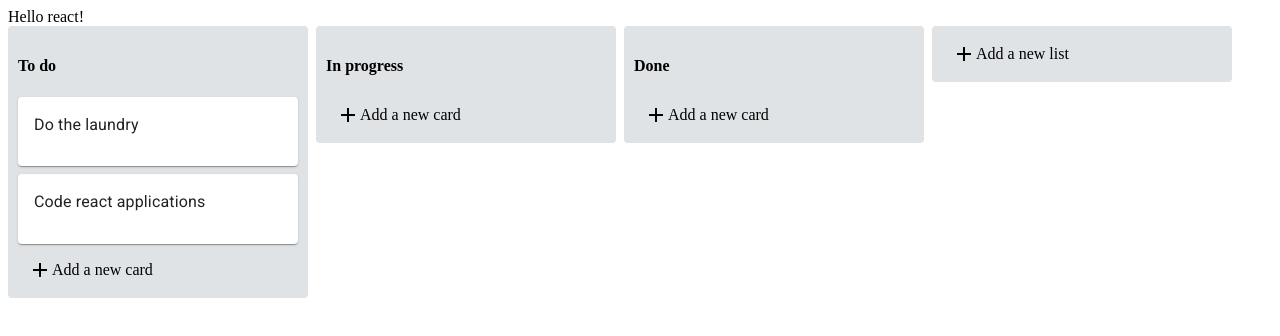
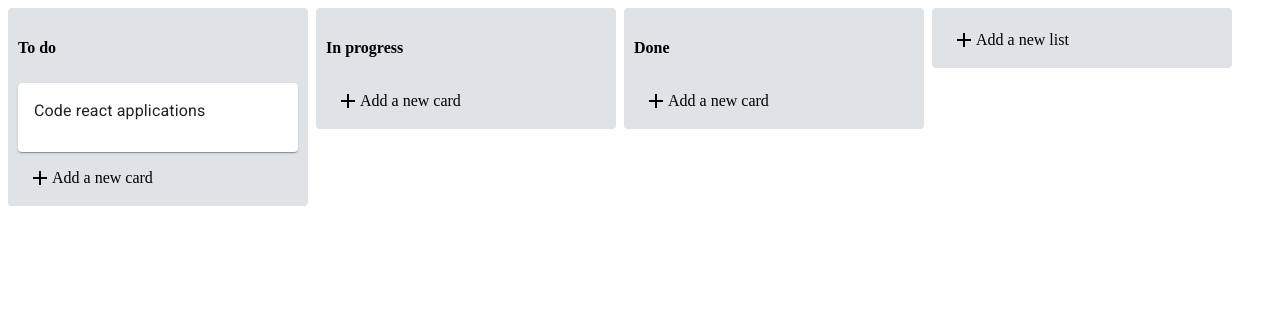
Before and after one commit to nicolasnazzaro/kanban-board, a React (Create React App) app: page / in a window 1280 px wide. Shown: the top 336 px of the page. Built offline with nearby package versions, Linux system fonts and the light colour scheme.

Commit message:
Drag and drop completed

```diff
--- a/package.json
+++ b/package.json
@@ -17,6 +17,7 @@
     "react-scripts": "3.4.1",
     "react-textarea-autosize": "^8.0.1",
     "redux": "^4.0.5",
+    "styled-components": "^5.1.1",
     "uuid": "^8.1.0"
   },
   "scripts": {
--- a/src/actions/cardsActions.js
+++ b/src/actions/cardsActions.js
@@ -2,3 +2,18 @@ export const addCard = (text, listId) => ({
     type: "ADD_CARD",
     payload: {text, listId}
 });
+
+export const sortCard = (
+    droppableIdStart,
+    droppableIdEnd,
+    droppableIndexStart,
+    droppableIndexEnd
+) => ({
+    type: 'CARD_DRAGGED',
+    payload: {
+        droppableIdStart,
+        droppableIdEnd,
+        droppableIndexEnd,
+        droppableIndexStart
+    }
+});
--- a/src/actions/listActions.js
+++ b/src/actions/listActions.js
@@ -2,3 +2,18 @@ export const addList = (title) => ({
     type: "ADD_LIST",
     payload: title
 });
+
+export const sortList = (
+    droppableIdStart,
+    droppableIdEnd,
+    droppableIndexStart,
+    droppableIndexEnd
+) => ({
+    type: 'LIST_DRAGGED',
+    payload: {
+        droppableIdEnd,
+        droppableIdStart,
+        droppableIndexEnd,
+        droppableIndexStart
+    }
+});
--- a/src/components/AddElementButton.js
+++ b/src/components/AddElementButton.js
@@ -23,7 +23,8 @@ const addButtonStyles = {
     borderRadius: 3,
     height: 36,
     width: 266,
-    paddingLeft: 10
+    paddingLeft: 10,
+    paddingTop: 4
 }
 
 export default AddElementButton;
--- a/src/components/App.js
+++ b/src/components/App.js
@@ -2,45 +2,85 @@ import React from 'react';
 import List from './List';
 import { connect } from "react-redux";
 import AddElementButton from './AddElementButton';
-import { DragDropContext } from 'react-beautiful-dnd';
+import { DragDropContext, Droppable } from 'react-beautiful-dnd';
+import { sortCard } from '../actions/cardsActions';
+import { sortList } from '../actions/listActions';
+import styled from 'styled-components';
 
-const App = ({lists}) => {
+const AllListContainer = styled.div`
+  display: flex;
+`;
 
-  const onDragEnd = () => {
-    //reordering logic
+const App = ({board, dispatch}) => {
+
+  const onDragEnd = (result) => {
+    const {destination, source, draggableId, type} = result;
+
+    console.log(
+      'drag: ' + source.draggableId +
+      'drop: ' + source.droppableId + ' ' + destination.droppableId
+    )
+
+    if (!destination) {
+      return;
+    }
+
+    if (type === 'card') {
+      dispatch(sortCard(
+        source.droppableId,
+        destination.droppableId,
+        source.index,
+        destination.index,
+        draggableId,
+      ));
+    } else if (type === 'list') {
+      dispatch(sortList(
+        source.droppableId,
+        destination.droppableId,
+        source.index,
+        destination.index,
+        draggableId,
+      ));
+    }
   }
 
   return (
     <DragDropContext onDragEnd={onDragEnd}>
-      <div>
-        Hello react!
-        <div style={styles.listContainer}>
-          {lists.map(list => <List key={list.id} listId={list.id} title={list.title} cards={list.cards}/>)}
-          <div style={styles.addContainer}>
-            <AddElementButton element='list'/>
-          </div>
-        </div>
-      </div>
+        <Droppable droppableId='all-lists' type='list' direction='horizontal'>
+          {provided => (
+            <AllListContainer {...provided.droppableProps} ref={provided.innerRef}>
+              {board.map((list, index) =>
+                <List
+                  key={list.id}
+                  listId={list.id}
+                  title={list.title}
+                  cards={list.cards}
+                  index={index}
+                />
+              )}
+              <div style={styles.addContainer}>
+               <AddElementButton element='list'/>
+              </div>
+              {provided.placeholder}
+            </AllListContainer>
+          )}
+        </Droppable>
     </DragDropContext>
   );
 }
 
 const mapStateToProps = state => ({
-  lists: state.lists
+  board: state.board
 })
 
-
 const styles = {
-  listContainer: {
-    display: "flex"
-  },
   addContainer: {
     backgroundColor: "#dfe3e6",
     borderRadius: 4,
     width: 280,
     height: '100%',
     padding: 10,
-    marginRight: 8
+    marginRight: 8,
   }
 }
 
--- a/src/components/CardItem.js
+++ b/src/components/CardItem.js
@@ -1,27 +1,27 @@
 import React from 'react';
 import { Card, Typography, CardContent } from '@material-ui/core';
 import { Draggable } from 'react-beautiful-dnd';
+import styled from 'styled-components';
+
+const CardContainer = styled.div `
+  padding-bottom: 4px;
+  padding-top: 4px;
+`;
 
 const CardItem = ({text, cardId, index}) => {
     return (
         <Draggable draggableId={cardId} index={index}>
           {provided => (
-            <div ref={provided.innerRef} {...provided.draggableProps} {...provided.dragHandleProps}>
-              <Card style={styles.cardContainer}>
-                <CardContent>
-                  <Typography gutterBottom>{text}</Typography>
-                </CardContent>
-              </Card>
-            </div>
+            <CardContainer ref={provided.innerRef} {...provided.draggableProps} {...provided.dragHandleProps}>
+                <Card>
+                  <CardContent>
+                    <Typography gutterBottom>{text}</Typography>
+                  </CardContent>
+                </Card>
+            </CardContainer>
           )}
         </Draggable>
     );
 }
 
-const styles = {
-  cardContainer: {
-    marginBottom: 8
-  }
-}
-
 export default CardItem;
--- a/src/components/List.js
+++ b/src/components/List.js
@@ -1,32 +1,47 @@
 import React from 'react';
 import CardItem from './CardItem';
 import AddElementButton from './AddElementButton';
-import { Droppable } from 'react-beautiful-dnd';
+import { Droppable, Draggable } from 'react-beautiful-dnd';
+import styled from 'styled-components';
 
-const List = ({title, cards, listId}) => {
+
+const ListContainer = styled.div`
+    background-color: #dfe3e6;
+    border-radius: 4px;
+    width: 280px;
+    height: 100%;
+    padding: 10px;
+    margin-right: 8px
+`
+
+const List = ({title, cards, listId, index}) => {
     return (
-        <Droppable droppableId={listId}>
-            {(provided) => (
-                <div {...provided.droppableProps} ref={provided.innerRef} style={styles.container}>
-                <h4>{title}</h4>
-                {cards.map((card, index) => (<CardItem key={card.id} text={card.text} cardId={card.id} index={index}/>) )}
-                <AddElementButton listId={listId} element='card'/>
-                {provided.placeholder}
-            </div>
+        <Draggable draggableId={listId} index={index}>
+            {provided => (
+                <ListContainer {...provided.draggableProps} ref={provided.innerRef} {...provided.dragHandleProps}>
+                    <Droppable droppableId={listId} type='card'>
+                        {(provided) => (
+                            <div>
+                                <h4>{title}</h4>
+                                <div {...provided.droppableProps} ref={provided.innerRef}>
+                                    {cards.map((card, index) => (
+                                        <CardItem
+                                            key={card.id}
+                                            text={card.text}
+                                            cardId={card.id}
+                                            index={index}
+                                            listId={listId}
+                                        />) )}
+                                    {provided.placeholder}
+                                    <AddElementButton listId={listId} element='card'/>
+                                </div>
+                            </div>
+                        )}
+                    </Droppable>
+                </ListContainer>
             )}
-        </Droppable>
+        </Draggable>
     );
 }
 
-const styles = {
-    container : {
-        backgroundColor: "#dfe3e6",
-        borderRadius: 4,
-        width: 280,
-        height: '100%',
-        padding: 10,
-        marginRight: 8
-    }
-}
-
 export default List;
--- /dev/null
+++ b/src/reducers/boardReducer.js
@@ -0,0 +1,93 @@
+import { v4 as uuid } from 'uuid';
+
+const initialState = [
+    {
+        title: "To do",
+        id: uuid(),
+        cards: [
+            {
+                id: uuid(),
+                text: "Code react applications"
+            }
+        ]
+    },
+    {
+        title: "In progress",
+        id: uuid(),
+        cards: []
+    },
+    {
+        title: "Done",
+        id: uuid(),
+        cards: []
+    }
+]
+
+const boardReducer = (state = initialState, action) => {
+    switch(action.type) {
+        case 'ADD_LIST': {
+            const newList = {
+                id: uuid(),
+                title: action.payload,
+                cards: []
+            }
+            return [...state, newList];
+        }
+        case 'ADD_CARD': {
+            const newCard = {
+                id: uuid(),
+                text: action.payload.text
+            }
+            const newState = state.map(list => {
+                if (list.id === action.payload.listId) {
+                    return {
+                        ...list,
+                        cards: [...list.cards, newCard]
+                    }
+                } else {
+                    return list;
+                }
+            });
+            return newState;
+        }
+        case 'LIST_DRAGGED': {
+            const {
+                droppableIndexEnd,
+                droppableIndexStart,
+            } = action.payload;
+            const newState = [...state];
+
+            const list = newState.splice(droppableIndexStart, 1);
+            newState.splice(droppableIndexEnd, 0, ...list);
+
+            return newState;
+        }
+        case 'CARD_DRAGGED': {
+            const {
+                droppableIdStart,
+                droppableIdEnd,
+                droppableIndexEnd,
+                droppableIndexStart,
+            } = action.payload;
+            const newState = [...state];
+
+            if (droppableIdStart === droppableIdEnd) {
+                const list = state.find(list => list.id === droppableIdStart);
+                const card = list.cards.splice(droppableIndexStart, 1);
+                list.cards.splice(droppableIndexEnd, 0, ...card);
+            }
+            if (droppableIdStart !== droppableIdEnd) {
+                const startList = state.find(list => list.id === droppableIdStart);
+                const endList = state.find(list => list.id === droppableIdEnd);
+
+                const card = startList.cards.splice(droppableIndexStart, 1);
+                endList.cards.splice(droppableIndexEnd, 0, ...card);
+            }
+            return newState;
+        }
+        default:
+            return state;
+    }
+}
+
+export default boardReducer;
--- a/src/reducers/cardsReducer.js
+++ /dev/null
@@ -1,8 +0,0 @@
-const cardsReducer = (state = 'state', action) => {
-    switch(action.type) {
-        default:
-            return state;
-    }
-}
-
-export default cardsReducer;
--- a/src/reducers/listsReducer.js
+++ /dev/null
@@ -1,60 +0,0 @@
-import { v4 as uuid } from 'uuid';
-
-const initialState = [
-    {
-        title: "To do",
-        id: uuid(),
-        cards: [
-            {
-                id: uuid(),
-                text: "Do the laundry"
-            },
-            {
-                id: uuid(),
-                text: "Code react applications"
-            },
-        ]
-    },
-    {
-        title: "In progress",
-        id: uuid(),
-        cards: []
-    },
-    {
-        title: "Done",
-        id: uuid(),
-        cards: []
-    }
-]
-
-const listsReducer = (state = initialState, action) => {
-    switch(action.type) {
-        case 'ADD_LIST':
-            const newList = {
-                id: uuid(),
-                title: action.payload,
-                cards: []
-            }
-            return [...state, newList];
-        case 'ADD_CARD':
-            const newCard = {
-                id: uuid(),
-                text: action.payload.text
-            }
-            const newState = state.map(list => {
-                if (list.id === action.payload.listId) {
-                    return {
-                        ...list,
-                        cards: [...list.cards, newCard]
-                    }
-                } else {
-                    return list;
-                }
-            });
-            return newState;
-        default:
-            return state;
-    }
-}
-
-export default listsReducer;
```
Also changed, not shown: src/components/AddElementForm.js (+5 -5 lines), src/store/configureStore.js (+4 -4 lines), 1 other file (tests, documents, lock files or other folders).
